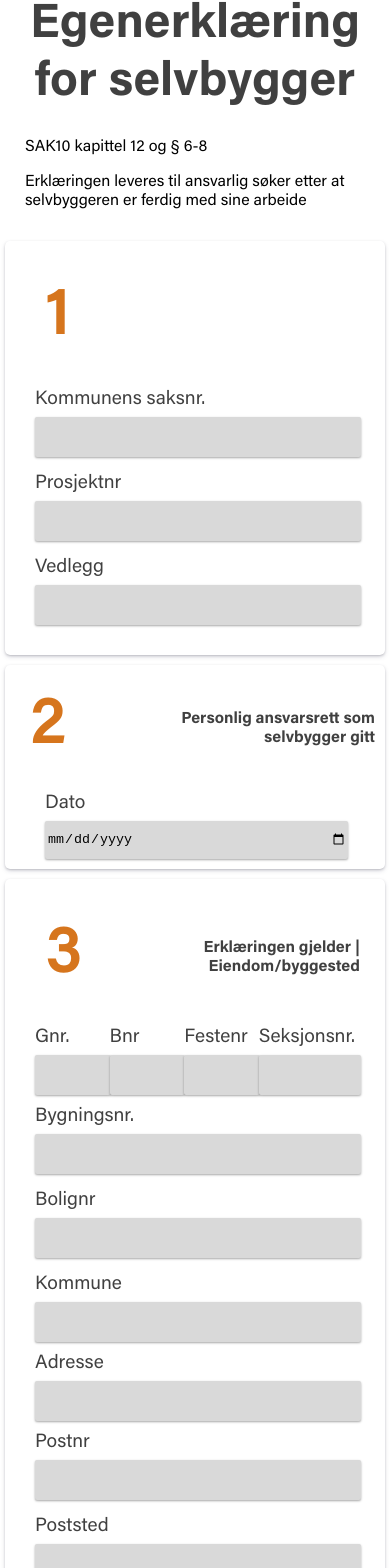
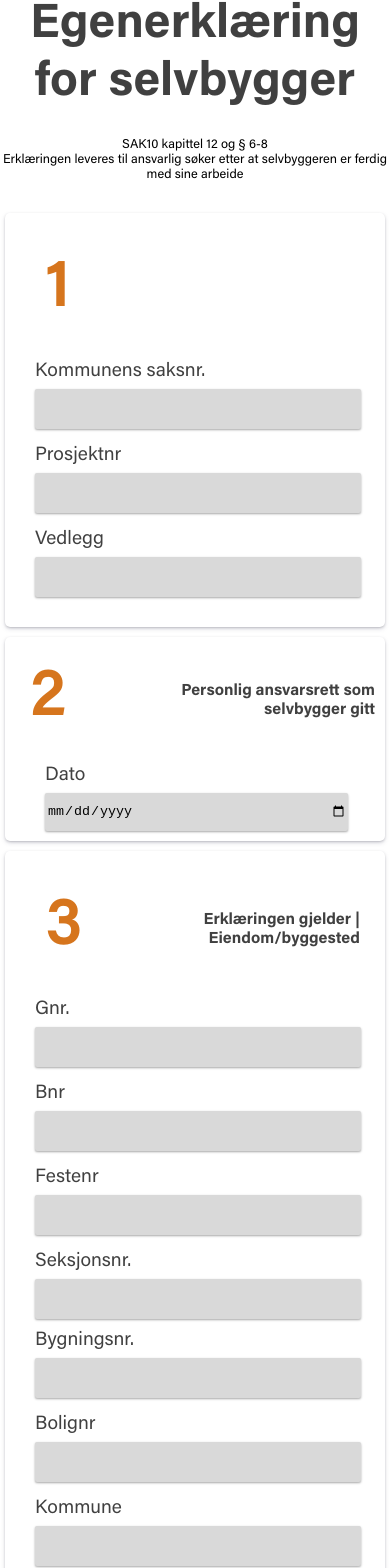
Before and after one commit to skberg/Arkitekt, a React (Create React App) app: page / in a window 390 px wide. Shown: the part 90-1658 px from the top of the page. Built offline with nearby package versions, Linux system fonts and the light colour scheme.

Commit message:
last fix

```diff
--- a/src/Layout/layout.js
+++ b/src/Layout/layout.js
@@ -4,13 +4,16 @@ const Layout = ({ children }) => {
   return (
     <>
       <main className={Lay.LayoutHolder}>
-        <div className={Lay.InfoText}>Egenerklæring for selvbygger</div>
-        <div div className={Lay.LovInfo}>
-          <p>SAK10 kapittel 12 og § 6-8</p>
-          <p>
-            Erklæringen leveres til ansvarlig søker etter at selvbyggeren er
-            ferdig med sine arbeide
-          </p>
+        <div className={Lay.TopText}>
+          <div className={Lay.InfoText}>Egenerklæring for selvbygger</div>
+          <div div className={Lay.LovInfo}>
+            <p className={Lay.Hed}>
+              SAK10 kapittel 12 og § 6-8
+              <br />
+              Erklæringen leveres til ansvarlig søker etter at selvbyggeren er
+              ferdig med sine arbeide
+            </p>
+          </div>
         </div>
         {children}
       </main>
--- a/src/Layout/style/Layout.module.css
+++ b/src/Layout/style/Layout.module.css
@@ -9,6 +9,14 @@
     url("../../assets/fonts/Acumin-BdPro.woff") format("woff");
 }
 
+@font-face {
+  font-family: "Acumin Pro";
+  font-style: normal;
+  font-weight: normal;
+  src: local("Acumin Pro"),
+    url("../../assets/fonts/Acumin-RPro.woff") format("woff");
+}
+
 .Holder {
   display: grid;
   grid-template-columns: 0.5fr 8fr;
@@ -17,6 +25,9 @@
 .card {
   display: grid;
   grid-template-columns: auto auto;
+  max-width: 1300px;
+  margin: auto;
+  margin-right: 25px;
 }
 
 .ContH {
@@ -24,7 +35,7 @@
   height: 100%;
   min-width: 400px;
   position: fixed;
-
+  top: 0;
   z-index: -1000;
 }
 
@@ -48,16 +59,19 @@
   margin-right: 25px;
   text-decoration: none;
   border-bottom: 1px solid var(--or);
-  font-weight: 700;
   font-size: 1rem;
   max-width: fit-content;
+  font-family: "Acumin Pro";
+}
+
+.TopText {
+  margin: auto;
+  text-align: center;
 }
 
 /*TopHeding*/
 .InfoText {
-  text-align: center;
   color: rgb(0, 0, 0, 0.75);
-
   font-weight: 600;
   font-size: 3rem;
   margin: 25px;
@@ -66,11 +80,11 @@
 
 /*lov tekst*/
 .LovInfo {
-  margin: 25px;
+  margin: 25px auto;
+  font-size: 0.8rem;
 }
 
 /*small nav*/
-
 .overlay {
   display: none;
 }
@@ -100,12 +114,11 @@
 .Sidea {
   color: white;
   text-align: right;
-
   text-decoration-color: var(--or);
   margin: auto;
-  font-weight: 700;
   font-size: 1rem;
   max-width: fit-content;
+  font-family: "Acumin Pro";
 }
 
 .imgS {
@@ -113,20 +126,13 @@
   text-align: center;
 }
 
-@media only screen and (min-width: 2036px) {
-  .LayoutHolder {
-    position: absolute;
-    top: 50%;
-    left: 50%;
-    transform: translate(-50%, -50%);
-  }
-
+@media only screen and (min-width: 1727px) {
   .Meny {
     display: none;
   }
 }
 
-@media only screen and (max-width: 2036px) {
+@media only screen and (max-width: 1727px) {
   .Holder {
     grid-template-columns: 1fr;
     margin: auto;
@@ -134,8 +140,7 @@
 
   .card {
     grid-template-columns: 1fr;
-
-    margin: auto;
+    margin-right: auto;
   }
 
   .LayoutHolder {
@@ -153,9 +158,7 @@
   .overlay {
     display: block;
     background-color: rgb(0, 0, 0, 0.75);
-
     position: relative;
-
     top: 0;
     left: 0;
     height: 2rem;
@@ -168,3 +171,35 @@
     margin: 15px auto;
   }
 }
+@media only screen and (max-width: 320px) {
+  .Meny {
+    width: 70%;
+  }
+
+  .overlay {
+    display: block;
+    background-color: rgb(0, 0, 0, 0.75);
+    width: auto;
+    position: relative;
+    margin: auto;
+    top: 0;
+    left: 0;
+    height: 2rem;
+    padding: 15px;
+  }
+
+  /*TopHeding*/
+  .InfoText {
+    text-align: center;
+    color: rgb(0, 0, 0, 0.75);
+    font-weight: 600;
+    font-size: 1rem;
+    margin: 25px;
+    font-family: "Acumin Pro Bold";
+  }
+
+  .card {
+    grid-template-columns: 1fr;
+    margin-right: auto;
+  }
+}
--- a/src/comp/cardbox.js
+++ b/src/comp/cardbox.js
@@ -1,9 +1,7 @@
-import Card from "../style/card.module.css"
+import Card from "../style/card.module.css";
 import Layout from "../Layout/style/Layout.module.css";
-import Input from '../style/inputs.module.css'
+import Input from "../style/inputs.module.css";
 import { useState } from "react";
-
-
 
 const inputVal = {
   kommunenssaksnr: "",
@@ -22,25 +20,14 @@ const inputVal = {
   Poststed: "",
   Underskrift: "",
   Blokkbokstaver: "",
-
 };
 
-
-
-
 export default function Cardbox1() {
-
   const [values, setValues] = useState(inputVal);
-
-
-
-
-
 
   const handleInputChange = (e) => {
     e.preventDefault();
     const { name, value } = e.target;
-
 
     setValues({
       ...values,
@@ -48,37 +35,25 @@ export default function Cardbox1() {
     });
   };
 
-  ///punker som jeg må gjøre
-
-
-  //legge til fav icon
-
-
-
-
   const HandelSub = (e) => {
     e.preventDefault();
     const formData = values;
-    fetch('https://arkitektbedriftene.free.beeceptor.com/my/api', {
-      method: 'POST',
-      headers: { 'Content-type': 'application/json' },
-      body: JSON.stringify(formData)
-
-    }).then(function (response) {
-      return response.text();
-
+    fetch("https://arkitektbedriftene.free.beeceptor.com/my/api", {
+      method: "POST",
+      headers: { "Content-type": "application/json" },
+      body: JSON.stringify(formData),
     })
+      .then(function (response) {
+        return response.text();
+      })
       .then(function (text) {
-        console.log('Request successful', text);
+        console.log("Request successful", text);
         //console.log("data is sendt" + " " + JSON.stringify(formData))
       })
       .catch(function (error) {
-        console.log('Request failed', error)
+        console.log("Request failed", error);
       });
-
-  }
-
-
+  };
 
   return (
     <>
@@ -123,7 +98,7 @@ export default function Cardbox1() {
                         className={Input.fe}
                         value={values.Vedlegg}
                         onChange={handleInputChange}
-                        name="Vedlegg" //IMPORTANT
+                        name="Vedlegg"
                         label="kommunenssaksnr"
                       />
                     </div>
@@ -132,11 +107,12 @@ export default function Cardbox1() {
               </div>
             </div>
 
-
             <div className={Card.cardTo}>
               <div className={Card.HolderTopp}>
                 <h1 className={Card.hedingText}>2</h1>
-                <h4 className={Card.underheding}>Personlig ansvarsrett som selvbygger gitt</h4>
+                <h4 className={Card.underheding}>
+                  Personlig ansvarsrett som selvbygger gitt
+                </h4>
               </div>
               <div className={Input.inpDatoOne}>
                 <div className={Input.Linholder}>
@@ -145,7 +121,7 @@ export default function Cardbox1() {
                     className={Input.fe}
                     value={values.Dato}
                     onChange={handleInputChange}
-                    name="Dato" //IMPORTANT
+                    name="Dato"
                     label="dato"
                     type="date"
                   />
@@ -153,19 +129,15 @@ export default function Cardbox1() {
               </div>
             </div>
 
-
-
             <div className={Card.CardData}>
               <div className={Card.HolderTopp}>
                 <h1 className={Card.hedingText}>3</h1>
-                <h4 className={Card.underheding}>Erklæringen gjelder | Eiendom/byggested
+                <h4 className={Card.underheding}>
+                  Erklæringen gjelder | Eiendom/byggested
                 </h4>
-
-
               </div>
 
               <div className={Input.datholder}>
-
                 <div className={Input.Line1}>
                   <div className={Input.Linholder}>
                     <label className={Card.lab}>Gnr.</label>
@@ -174,46 +146,45 @@ export default function Cardbox1() {
                       className={Input.fe}
                       value={values.Gnr}
                       onChange={handleInputChange}
-                      name="Gnr" //IMPORTANT
+                      name="Gnr"
                       label="Gatenr"
                     />
                   </div>
 
                   <div className={Input.Linholder}>
                     <label className={Card.lab}>Bnr</label>
-                    <input type="text"
+                    <input
+                      type="text"
                       className={Input.fe}
                       value={values.Bnr}
                       onChange={handleInputChange}
-                      name="Bnr" //IMPORTANT
+                      name="Bnr"
                       label="Bnr"
                     />
                   </div>
 
                   <div className={Input.Linholder}>
                     <label className={Card.lab}>Festenr</label>
-                    <input type="text"
+                    <input
+                      type="text"
                       className={Input.fe}
                       value={values.Festnr}
                       onChange={handleInputChange}
-                      name="Festnr" //IMPORTANT
-                      label=""
+                      name="Festnr"
                     />
                   </div>
                   <div className={Input.Linholder}>
                     <label className={Card.lab}>Seksjonsnr.</label>
-                    <input type="text"
+                    <input
+                      type="text"
                       className={Input.fe}
                       value={values.Seksjonsnr}
                       onChange={handleInputChange}
-                      name="Seksjonsnr" //IMPORTANT
+                      name="Seksjonsnr"
                       label="Seksjonsn"
                     />
                   </div>
                 </div>
-
-
-
 
                 <div className={Input.Line2}>
                   <div className={Input.Linholder}>
@@ -223,31 +194,32 @@ export default function Cardbox1() {
                       type="text"
                       value={values.Bygningsnr}
                       onChange={handleInputChange}
-                      name="Bygningsnr" //IMPORTANT
+                      name="Bygningsnr"
                       label="Bygningsnr"
                     />
                   </div>
 
                   <div className={Input.Linholder}>
                     <label className={Card.lab}>Bolignr</label>
-                    <input type="text"
+                    <input
+                      type="text"
                       className={Input.fe}
                       value={values.Bolignr}
                       onChange={handleInputChange}
-                      name="Bolignr" //IMPORTANT
+                      name="Bolignr"
                       label="Bolignr"
                     />
                   </div>
 
                   <div className={Input.Linholder}>
                     <label className={Card.lab}>Kommune</label>
-                    <input type="text"
+                    <input
+                      type="text"
                       className={Input.fe}
                       value={values.Kommune}
                       onChange={handleInputChange}
-                      name="Kommune" //IMPORTANT
+                      name="Kommune"
                       label="Kommune"
-
                     />
                   </div>
                 </div>
@@ -257,31 +229,26 @@ export default function Cardbox1() {
                     <label className={Card.lab}>Adresse</label>
                     <input
                       className={Input.fe}
-
                       value={values.Adresse}
                       onChange={handleInputChange}
-                      name="Adresse" //IMPORTANT
+                      name="Adresse"
                       label="Adresse"
                       type="text"
                     />
-
-
-
-
                   </div>
                 </div>
 
-                <div className={Input.data1}>
+                <div className={Input.data2}>
                   <div className={Input.Linholder}>
                     <label className={Card.lab}>Postnr</label>
                     <input
-                      className={Input.fe}
-
+                      className={Input.PostInp}
                       value={values.Postnr}
                       onChange={handleInputChange}
-                      name="Postnr" //IMPORTANT
+                      name="Postnr"
                       label="Postnr."
                       type="text"
+                      maxLength="4"
                     />
                   </div>
 
@@ -289,10 +256,9 @@ export default function Cardbox1() {
                     <label className={Card.lab}>Poststed</label>
                     <input
                       className={Input.fe}
-
                       value={values.Poststed}
                       onChange={handleInputChange}
-                      name="Poststed" //IMPORTANT
+                      name="Poststed"
                       label="Poststed"
                       type="text"
                     />
@@ -314,11 +280,10 @@ export default function Cardbox1() {
                       className={Input.fe}
                       value={values.Dato}
                       onChange={handleInputChange}
-                      name="Dato" //IMPORTANT
-                      label="signaturdato"
+                      name="Dato"
+                      label="Signaturdato"
                       type="date"
                     />
-
                   </div>
                 </div>
 
@@ -328,7 +293,7 @@ export default function Cardbox1() {
                     className={Input.fe}
                     value={values.Underskrift}
                     onChange={handleInputChange}
-                    name="Underskrift" //IMPORTANT
+                    name="Underskrift"
                     label="Tiltakshavers underskrift"
                     required={true}
                   />
@@ -339,11 +304,12 @@ export default function Cardbox1() {
                     className={Input.fe}
                     value={values.Blokkbokstaver}
                     onChange={handleInputChange}
-                    name="Blokkbokstaver" //IMPORTANT
+                    name="Blokkbokstaver"
                     label="Gjentas med blokkbokstaver"
                     required={true}
-                    onInput={(e) => e.target.value = ("" + e.target.value).toUpperCase()}
-
+                    onInput={(e) =>
+                      (e.target.value = ("" + e.target.value).toUpperCase())
+                    }
                   />
                 </div>
               </div>
@@ -351,18 +317,21 @@ export default function Cardbox1() {
               <div className={Card.Bottom}>
                 <h4>Erklæring og underskrift</h4>
                 <p>
-                  Det bekreftes herved at mitt ansvarsområde er utført i samsvar med tillatelsen og bestemmelser gitt i eller med hjemmel i plan- og bygningsloven.
-                  Jeg er kjent med reglene om straff og sanksjoner i plan- og bygningsloven kap 32, og at det kan medføre reaksjoner dersom det er gitt
-                  uriktige opplysninger
+                  Det bekreftes herved at mitt ansvarsområde er utført i samsvar
+                  med tillatelsen og bestemmelser gitt i eller med hjemmel i
+                  plan- og bygningsloven. Jeg er kjent med reglene om straff og
+                  sanksjoner i plan- og bygningsloven kap 32, og at det kan
+                  medføre reaksjoner dersom det er gitt uriktige opplysninger
                 </p>
-
               </div>
             </div>
             <div className={Card.BTH}>
-              <button className={Card.BT}>send skjema</button>
+              <button className={Card.BT}>sende skjema</button>
             </div>
+            <br></br>
           </form>
         </div>
       </div>
-    </>);
+    </>
+  );
 }
--- a/src/comp/smallcomp/shower.js
+++ b/src/comp/smallcomp/shower.js
@@ -1,5 +1,4 @@
 import React, { useState } from "react";
-
 import LogoNAv from "../../assets/Logo negative_print.png";
 import Layout from "../../Layout/style/Layout.module.css";
 import SideNave from "../smallcomp/SideNav";
--- a/src/style/inputs.module.css
+++ b/src/style/inputs.module.css
@@ -11,6 +11,11 @@
   grid-template-columns: 1fr 1fr;
   grid-gap: 5px;
 }
+.data2 {
+  display: grid;
+  grid-template-columns: 0.2fr 2fr;
+  grid-gap: 5px;
+}
 
 .Line1 {
   display: grid;
@@ -22,6 +27,16 @@
   display: grid;
   grid-template-columns: 1fr 1fr 3fr;
   grid-gap: 5px;
+}
+
+.PostInp {
+  width: 200px;
+  margin-top: 10px;
+  height: 36px;
+  border-radius: 2px;
+  background-color: rgb(252, 252, 252);
+  box-shadow: rgba(0, 0, 0, 0.12) 0px 1px 3px, rgba(0, 0, 0, 0.24) 0px 1px 2px;
+  border: none;
 }
 
 .Linholder {
@@ -58,7 +73,15 @@
   margin: auto;
 }
 
-@media only screen and (max-width: 2036px) {
+@media only screen and (max-width: 400px) {
+  .Line1 {
+    display: grid;
+    grid-template-columns: 1fr;
+    grid-gap: 15px;
+  }
+}
+
+@media only screen and (max-width: 1727px) {
   /*Lines*/
 
   .HolderOne {
@@ -75,7 +98,6 @@
 
   .Line1 {
     display: grid;
-    grid-template-columns: 1fr 1fr 1fr 1fr;
     grid-gap: 5px;
   }
 
@@ -114,4 +136,15 @@
     width: 100%;
     height: 36px;
   }
+  .PostInp {
+    width: auto;
+    max-width: 100px;
+    margin: auto;
+    height: 25px;
+    border-radius: 2px;
+    background-color: var(--Lite-Lite-gray);
+    box-shadow: rgba(0, 0, 0, 0.12) 0px 1px 3px, rgba(0, 0, 0, 0.24) 0px 1px 2px;
+    border: 1px solid transparent;
+    height: 36px;
+  }
 }
```
Also changed, not shown: src/style/card.module.css (+17 -4 lines).
